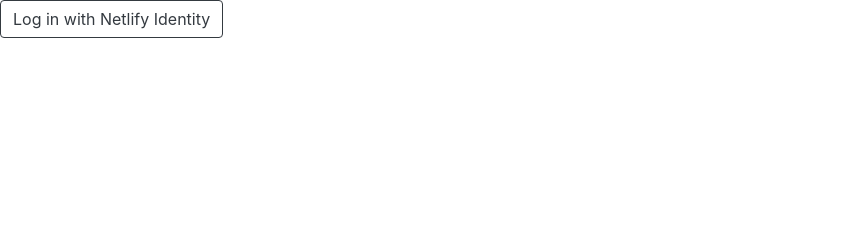
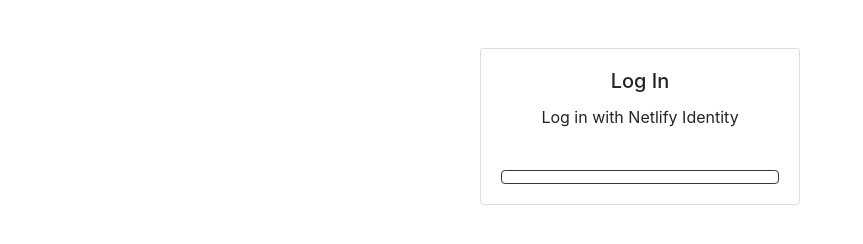
Before and after one commit to dashpilot/netlify-identity-git-gateway, a plain HTML site: page index.html in a window 1280 px wide. Shown: the whole page, without its empty margins (0-863 px from the left). Drawn offline with nearby package versions, Linux system fonts and the light colour scheme.

Commit message:
Improved the example

```diff
--- a/index.html
+++ b/index.html
@@ -7,6 +7,17 @@
     <meta name="viewport" content="width=device-width, initial-scale=1.0, maximum-scale=1.0" />
 
     <link href="https://stackpath.bootstrapcdn.com/bootstrap/4.3.1/css/bootstrap.min.css" rel="stylesheet" />
+
+    <style>
+        .wrapper {
+            width: 320px;
+            margin: 0 auto;
+        }
+
+        button {
+            margin-top: 25px;
+        }
+    </style>
 
     <!-- Netlify Identity Widget -->
     <script type="text/javascript" src="https://identity.netlify.com/v1/netlify-identity-widget.js"></script>
@@ -18,16 +29,24 @@
 
 <body>
 
+    <div class="wrapper mt-5">
+        <div class="card">
+            <div class="card-body text-center">
+                <h5 class="card-title">Log In</h5>
+                <p class="card-text">Log in with Netlify Identity</p>
+                <button class="btn btn-outline-dark w-100" data-netlify-identity-button></button>
+            </div>
+        </div>
+    </div>
 
-    <div class="btn btn-outline-dark" data-netlify-identity-button>Log in with Netlify Identity</div>
+    <div class="container" id="result"></div>
 
     <script>
-        netlifyIdentity.on('init', function(user) {
-
-            console.log(user)
+        netlifyIdentity.on('login', function(user) {
 
             getData('README.md').then(function(result) {
-                console.log(atob(result.content))
+                let data = atob(result.content)
+                document.querySelector('#result').innerHTML = data;
             });
 
         });
```
